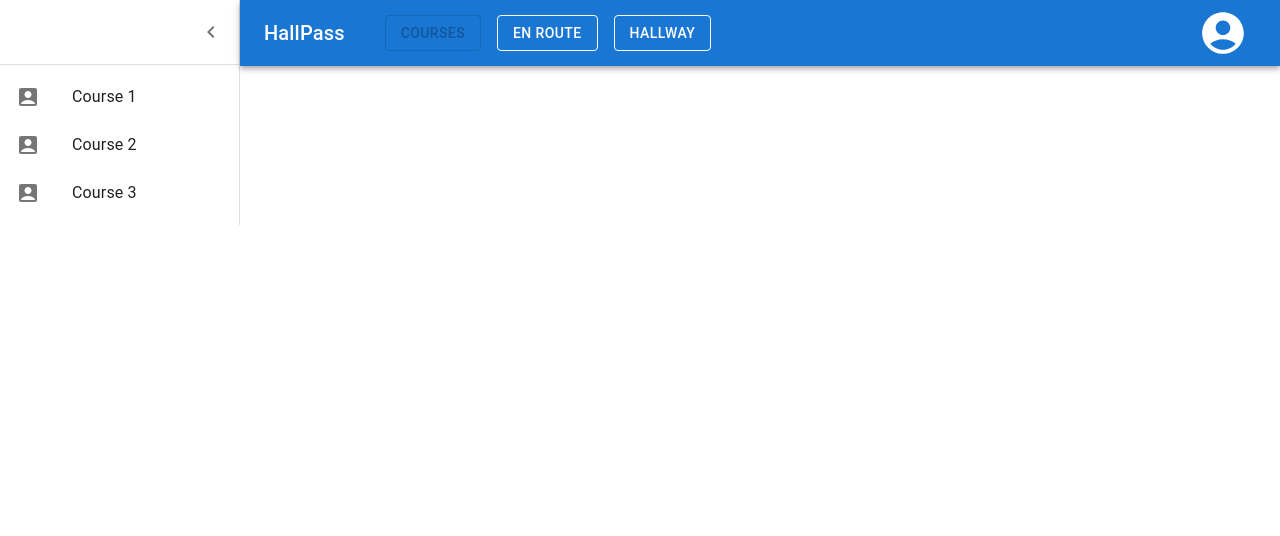
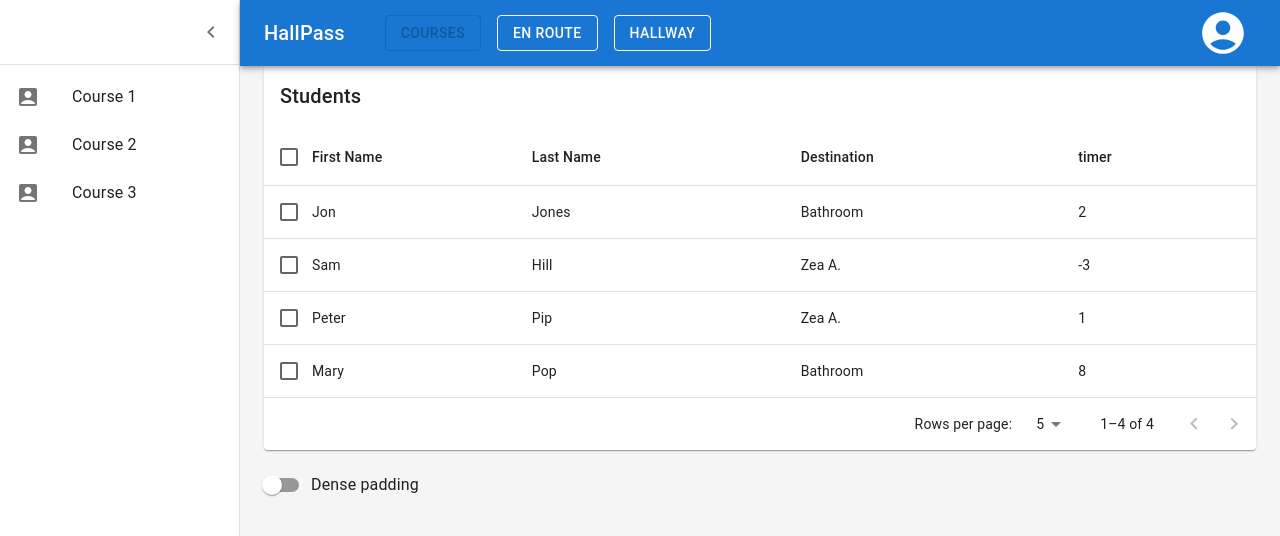
Before and after one commit to Azeajr/hallpass-ui, a React (Create React App) app: page / in a window 1280 px wide. Shown: the top 536 px of the page. Built offline with nearby package versions, Linux system fonts and the light colour scheme.

Commit message:
add Enroute page and table

```diff
--- a/src/components/EnRouteTable/EnRouteTable.tsx
+++ b/src/components/EnRouteTable/EnRouteTable.tsx
@@ -20,7 +20,6 @@ import DeleteIcon from '@mui/icons-material/Delete';
 import EditIcon from '@mui/icons-material/Edit';
 import { visuallyHidden } from '@mui/utils';
 import { useState } from 'react';
-// import saveAs from 'file-saver';
 
 export interface DataInterface {
   id: string;
@@ -42,7 +41,7 @@ function descendingComparator<T>(a: T, b: T, orderBy: keyof T) {
 
 type Order = 'asc' | 'desc';
 
-function getComparator<Key extends keyof any>(
+function getComparator<Key extends keyof never>(
   order: Order,
   orderBy: Key
 ): (
@@ -99,7 +98,7 @@ const headCells: readonly HeadCell[] = [
   },
   {
     id: 'timer',
-    numeric: true,
+    numeric: false,
     disablePadding: false,
     label: 'timer',
   },
@@ -173,8 +172,8 @@ function EnhancedTableHead(props: EnhancedTableProps) {
 
 interface EnhancedTableToolbarProps {
   numSelected: number;
-  onEditClicked: any;
-  onDeleteClicked: any;
+  onEditClicked: () => void;
+  onDeleteClicked: () => void;
 }
 
 function EnhancedTableToolbar(props: EnhancedTableToolbarProps) {
@@ -186,6 +185,7 @@ function EnhancedTableToolbar(props: EnhancedTableToolbarProps) {
         pl: { sm: 2 },
         pr: { xs: 1, sm: 1 },
         ...(numSelected > 0 && {
+          // FIXME: backgroundColor
           bgcolor: (theme) =>
             alpha(
               theme.palette.primary.main,
@@ -237,7 +237,7 @@ interface EnRouteTableProps {
   currentRows: DataInterface[];
 }
 
-function UsersTable(props: EnRouteTableProps) {
+function EnRouteTable(props: EnRouteTableProps) {
   const [order, setOrder] = useState<Order>('asc');
   const [orderBy, setOrderBy] = useState<keyof DataInterface>('id');
   const [selected, setSelected] = useState<readonly string[]>([]);
@@ -310,12 +310,14 @@ function UsersTable(props: EnRouteTableProps) {
   const handleEditClick = async () => {
     // await onEditClick(selected);
     // setSelected([]);
+    // eslint-disable-next-line no-console
     console.log(selected);
   };
 
   const handleDeleteClick = async () => {
     // await onDeleteClick(selected);
     // setSelected([]);
+    // eslint-disable-next-line no-console
     console.log(selected);
   };
 
@@ -413,4 +415,4 @@ function UsersTable(props: EnRouteTableProps) {
   );
 }
 
-export default UsersTable;
+export default EnRouteTable;
--- a/src/components/dashboard/Dashboard.tsx
+++ b/src/components/dashboard/Dashboard.tsx
@@ -12,6 +12,7 @@ import {
   Divider,
   Button,
   Grid,
+  Container,
 } from '@mui/material';
 import MuiAppBar, { AppBarProps as MuiAppBarProps } from '@mui/material/AppBar';
 import MenuIcon from '@mui/icons-material/Menu';
@@ -23,6 +24,7 @@ import FlightTakeoffIcon from '@mui/icons-material/FlightTakeoff';
 import MuiDrawer from '@mui/material/Drawer';
 import DashboardDrawerItems from './DashboardDrawerItems';
 import Courses from '../../pages/Courses';
+import EnRoute from '../../pages/EnRoute';
 // import BotsMain from '../bots/BotsMain';
 
 const drawerWidth = 240;
@@ -169,7 +171,6 @@ function Dashboard(props: { dashboardTitle: string; teacherData: any }) {
             </Typography>
             <Grid container spacing={2}>
               <Grid item>
-                {/* //TODO Need to create state variable to control when these buttons change phases  */}
                 <Button
                   disabled={appBarStatus.courses}
                   variant="outlined"
@@ -281,12 +282,28 @@ function Dashboard(props: { dashboardTitle: string; teacherData: any }) {
             )}
           </List>
         </Drawer>
-        {appBarStatus.courses && (
-          <Courses
-            teacherData={teacherData}
-            dashboardStatus={dashboardStatus}
-          />
-        )}
+        <Box
+          component="main"
+          sx={{
+            backgroundColor: (theme) =>
+              theme.palette.mode === 'light'
+                ? theme.palette.grey[100]
+                : theme.palette.grey[900],
+            flexGrow: 1,
+            height: '100vh',
+            overflow: 'auto',
+          }}
+        >
+          <Container maxWidth="lg" sx={{ mt: 8, mb: 8 }}>
+            {false && appBarStatus.courses && (
+              <Courses
+                teacherData={teacherData}
+                dashboardStatus={dashboardStatus}
+              />
+            )}
+            <EnRoute />
+          </Container>
+        </Box>
       </Box>
     </ThemeProvider>
   );
--- /dev/null
+++ b/src/data/hallPassData.json
@@ -0,0 +1,38 @@
+[
+  {
+    "id": "1",
+    "date": "2022-06-11T09:45:00Z",
+    "firstName": "Jon",
+    "lastName": "Jones",
+    "origin": "Zea A.",
+    "destination": "Bathroom",
+    "timer": 10
+  },
+  {
+    "id": "2",
+    "date": "2022-06-11T09:47:00Z",
+    "firstName": "Sam",
+    "lastName": "Hill",
+    "origin": "Nurse",
+    "destination": "Zea A.",
+    "timer": 3
+  },
+  {
+    "id": "3",
+    "date": "2022-06-11T09:51:00Z",
+    "firstName": "Peter",
+    "lastName": "Pip",
+    "origin": "Graham M.",
+    "destination": "Zea A.",
+    "timer": 3
+  },
+  {
+    "id": "4",
+    "date": "2022-06-11T09:51:00Z",
+    "firstName": "Mary",
+    "lastName": "Pop",
+    "origin": "Zea A.",
+    "destination": "Bathroom",
+    "timer": 10
+  }
+]
--- a/src/pages/EnRoute.tsx
+++ b/src/pages/EnRoute.tsx
@@ -1,5 +1,27 @@
+import EnRouteTable from '../components/EnRouteTable/EnRouteTable';
+import hallPassData from '../data/hallPassData.json';
+
 function EnRoute() {
+  return (
+    <EnRouteTable
+      currentRows={hallPassData.map((hallPass) => {
+        const { id, firstName, lastName, destination, date, timer } = hallPass;
 
+        const startTime: Date = new Date(date);
+        const currentTime: Date = new Date('2022-06-11T09:53:00Z');
+        const elapsedTime =
+          (currentTime.getTime() - startTime.getTime()) / 60000;
+
+        return {
+          id,
+          firstName,
+          lastName,
+          destination,
+          timer: timer - elapsedTime,
+        };
+      })}
+    />
+  );
 }
 
 export default EnRoute;
```
